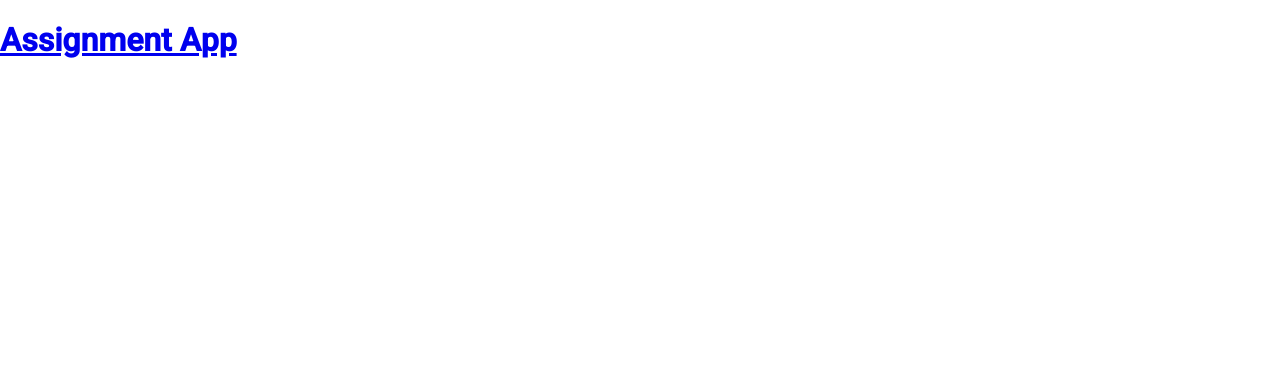
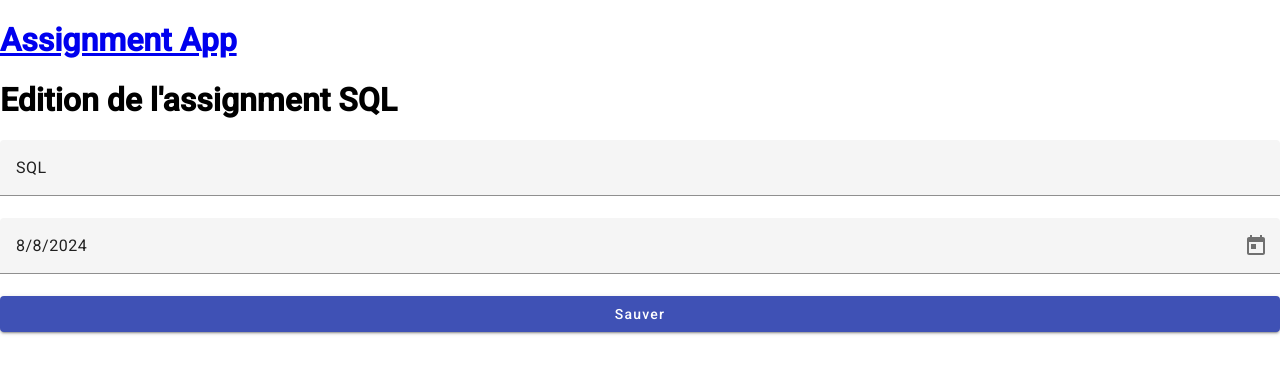
Before and after one commit to RicManByakugan/angularM2MiageFront, an Angular app: page /assignment/1/edit in a window 1280 px wide. Before the commit this address led to /. Shown: the top 374 px of the page. Built offline with nearby package versions, Linux system fonts and the light colour scheme.

Commit message:
Add edit page

```diff
--- a/src/app/app.routes.ts
+++ b/src/app/app.routes.ts
@@ -2,10 +2,12 @@ import { Routes } from '@angular/router';
 import { AssignmentsComponent } from './assignments/assignments.component';
 import { AddAssignmentComponent } from './assignments/add-assignment/add-assignment.component';
 import { AssignmentDetailComponent } from './assignments/assignment-detail/assignment-detail.component';
+import { EditAssignmentComponent } from './assignments/edit-assignment/edit-assignment.component';
 
 export const routes: Routes = [
     { path: '', redirectTo:'home', pathMatch: 'full'},
     { path: 'home', component: AssignmentsComponent},
     { path: 'add', component: AddAssignmentComponent},
-    { path: 'assignment/:id', component: AssignmentDetailComponent}
+    { path: 'assignment/:id', component: AssignmentDetailComponent},
+    { path: 'assignment/:id/edit', component: EditAssignmentComponent}
 ];
--- a/src/app/assignments/assignment-detail/assignment-detail.component.html
+++ b/src/app/assignments/assignment-detail/assignment-detail.component.html
@@ -12,7 +12,12 @@
         >Devoir rendu</mat-checkbox
       >
       <button mat-flat-button color="warn" (click)="onDelete()">Delete</button>
-    </mat-card-actions>
+      <nav>
+        <a routerLink="edit">
+          <button mat-raised-button color="primary">EDIT</button>
+        </a>
+      </nav>
+      </mat-card-actions>
   </mat-card-content>
 </mat-card>
 }
--- a/src/app/assignments/assignment-detail/assignment-detail.component.ts
+++ b/src/app/assignments/assignment-detail/assignment-detail.component.ts
@@ -5,12 +5,12 @@ import {MatCardModule} from '@angular/material/card'
 import {MatCheckboxModule} from '@angular/material/checkbox'
 import { AssignmentsService } from '../../shared/assignments.service';
 import { MatButtonModule } from '@angular/material/button';
-import { ActivatedRoute, Router } from '@angular/router';
+import { ActivatedRoute, Router, RouterLink } from '@angular/router';
 
 @Component({
   selector: 'app-assignment-detail',
   standalone: true,
-  imports: [MatCardModule, MatCheckboxModule, CommonModule, MatButtonModule],
+  imports: [MatCardModule, MatCheckboxModule, CommonModule, MatButtonModule, RouterLink],
   templateUrl: './assignment-detail.component.html',
   styleUrl: './assignment-detail.component.css'
 })
--- /dev/null
+++ b/src/app/assignments/edit-assignment/edit-assignment.component.css
@@ -0,0 +1,4 @@
+.form{
+    display: flex;
+    flex-direction: column;
+}
--- /dev/null
+++ b/src/app/assignments/edit-assignment/edit-assignment.component.html
@@ -0,0 +1,19 @@
+@if(assignment) {
+    <div class="container">
+      <h1>Edition de l'assignment {{assignment.nom}}</h1>
+      <form ngForm class="form" #formupdate (submit)="onSaveAssignment(); formupdate.reset(); ">
+        <mat-form-field>
+          <input matInput placeholder="Edition du nom" [(ngModel)]="nomAssignment" name="assignment-name">
+        </mat-form-field>
+        <mat-form-field>
+          <input matInput [matDatepicker]="picker" placeholder="Edition de la date" [(ngModel)]="dateDeRendu" name="date">
+          <mat-datepicker-toggle matSuffix [for]="picker">
+          </mat-datepicker-toggle>
+          <mat-datepicker #picker></mat-datepicker>
+        </mat-form-field>
+        <button mat-raised-button color="primary" [disabled]="((!nomAssignment)||(!dateDeRendu))">
+          Sauver
+        </button>
+      </form>
+     </div>
+    }
--- /dev/null
+++ b/src/app/assignments/edit-assignment/edit-assignment.component.ts
@@ -0,0 +1,67 @@
+import { Component, OnInit } from '@angular/core';
+import { FormsModule } from '@angular/forms';
+import { MatInputModule } from '@angular/material/input';
+import { MatButtonModule } from '@angular/material/button';
+import { MatFormFieldModule } from '@angular/material/form-field';
+import { MatDatepickerModule } from '@angular/material/datepicker';
+import { provideNativeDateAdapter } from '@angular/material/core';
+import { Assignment } from '../assignment.model';
+import { AssignmentsService } from '../../shared/assignments.service';
+import { ActivatedRoute, Router } from '@angular/router';
+
+@Component({
+  selector: 'app-edit-assignment',
+  standalone: true,
+  providers: [provideNativeDateAdapter()],
+  imports: [
+    FormsModule,
+    MatInputModule,
+    MatFormFieldModule,
+    MatDatepickerModule,
+    MatButtonModule,
+  ],
+  templateUrl: './edit-assignment.component.html',
+  styleUrl: './edit-assignment.component.css'
+})
+export class EditAssignmentComponent implements OnInit {
+
+  assignment: Assignment | undefined;
+  // Pour les champs de formulaire
+  nomAssignment = '';
+  dateDeRendu?: Date = undefined;
+
+  constructor(
+    private assignmentsService: AssignmentsService,
+    private route: ActivatedRoute,
+    private router: Router
+  ){}
+
+  ngOnInit(): void{
+    const id = +this.route.snapshot.params['id'];
+    this.assignmentsService.getAssignment(id)
+    .subscribe((assignment) => {
+      this.assignment = assignment;
+      // on met à jour les champs du formulaire
+      if (assignment !== undefined) {
+        this.nomAssignment = assignment.nom;
+        this.dateDeRendu = assignment.dateDeRendu;
+      }
+    });
+  }
+
+  onSaveAssignment() {
+    if (!this.assignment) return;
+    if (this.nomAssignment == '' || this.dateDeRendu === undefined) return;
+
+    // on récupère les valeurs dans le formulaire
+    this.assignment.nom = this.nomAssignment;
+    this.assignment.dateDeRendu = this.dateDeRendu;
+    this.assignmentsService
+      .updateAssignment(this.assignment)
+      .subscribe((message) => {
+        console.log(message);
+        // navigation vers la home page
+        this.router.navigate(['/home']);
+      });
+  }
+}
```
